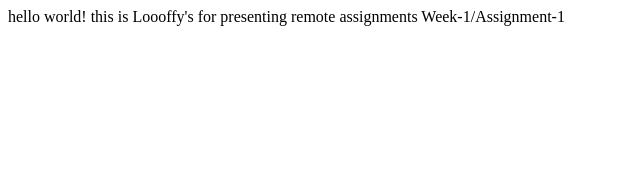
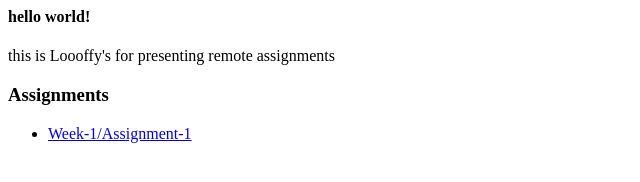
Before and after one commit to Loooffy/Loooffy.github.io, a plain HTML site: page index.html in a window 1280 px wide. Shown: the whole page, without its empty margins (0-640 px from the left). Drawn offline with Linux system fonts and the light colour scheme.

Commit message:
make it html

```diff
--- a/index.html
+++ b/index.html
@@ -1,4 +1,13 @@
-hello world!
-this is Loooffy's for presenting remote assignments
+<html>
 
-<a herf="https://github.com/Loooffy/remote-assignments/tree/master/Week-1/Assignment-1">Week-1/Assignment-1</a>
+    <body>
+    <h4>hello world!</h4>
+    this is Loooffy's for presenting remote assignments<br>
+
+    <h3>Assignments</h3>
+
+    <ul>
+        <li><a href="https://github.com/Loooffy/remote-assignments/tree/master/Week-1/Assignment-1">Week-1/Assignment-1</a></li>
+    </ul>
+    </body>
+</html>
```
